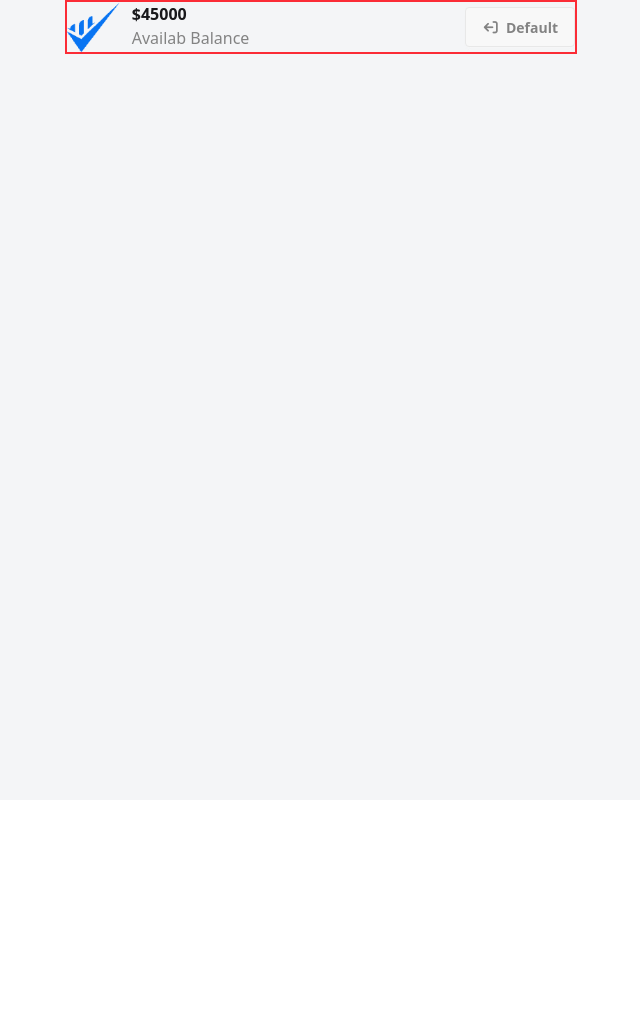
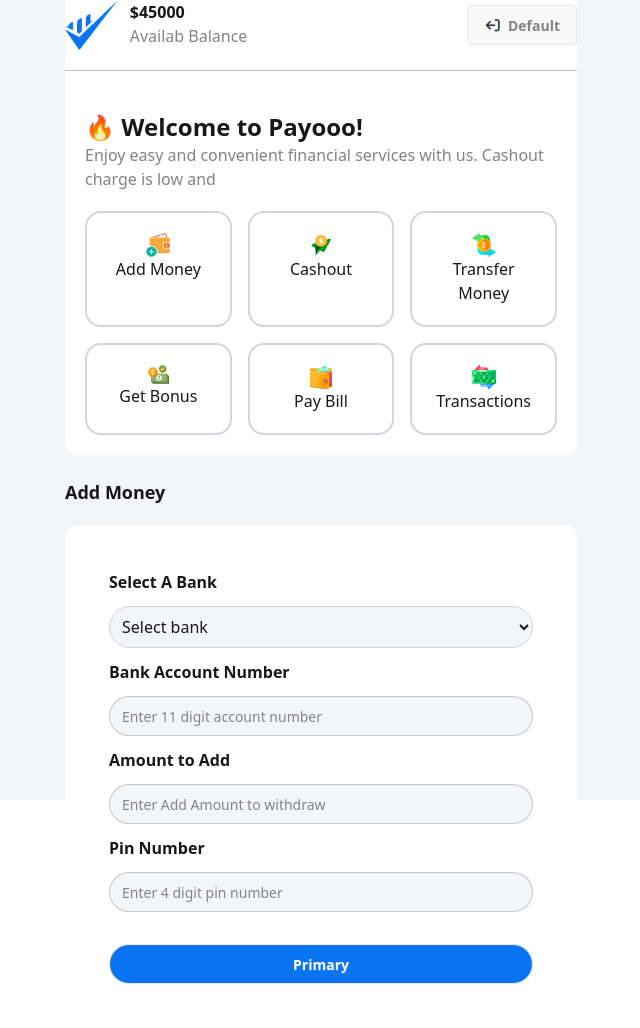
Before and after one commit to Mahedihasan101/Dom-and-Event-js, a plain HTML site: page home.html in a window 1280 px wide. Shown: the whole page, without its empty margins (319-959 px from the left). Before the commit the page ends 800 px from the top, so only its background shows below. Drawn offline with nearby package versions, Linux system fonts and the light colour scheme.

Commit message:
added home html and home js

```diff
--- a/home.html
+++ b/home.html
@@ -1,31 +1,143 @@
 <!DOCTYPE html>
 <html lang="en">
   <head>
-    <meta charset="UTF-8">
-    <meta name="viewport" content="width=device-width, initial-scale=1.0">
+    <meta charset="UTF-8" />
+    <meta name="viewport" content="width=device-width, initial-scale=1.0" />
     <title>Document</title>
     <!-- daisy ui cdn -->
-     <link href="https://cdn.jsdelivr.net/npm/daisyui@5" rel="stylesheet" type="text/css" />
+    <link
+      href="https://cdn.jsdelivr.net/npm/daisyui@5"
+      rel="stylesheet"
+      type="text/css"
+    />
 
     <!-- tailwind cdn -->
     <script src="https://cdn.jsdelivr.net/npm/@tailwindcss/browser@4"></script>
     <!-- font awsome cdn -->
-       <link rel="stylesheet" href="https://cdnjs.cloudflare.com/ajax/libs/font-awesome/7.0.0/css/all.min.css" integrity="sha512-DxV+EoADOkOygM4IR9yXP8Sb2qwgidEmeqAEmDKIOfPRQZOWbXCzLC6vjbZyy0vPisbH2SyW27+ddLVCN+OMzQ==" crossorigin="anonymous" referrerpolicy="no-referrer" />
+    <link
+      rel="stylesheet"
+      href="https://cdnjs.cloudflare.com/ajax/libs/font-awesome/7.0.0/css/all.min.css"
+      integrity="sha512-DxV+EoADOkOygM4IR9yXP8Sb2qwgidEmeqAEmDKIOfPRQZOWbXCzLC6vjbZyy0vPisbH2SyW27+ddLVCN+OMzQ=="
+      crossorigin="anonymous"
+      referrerpolicy="no-referrer"
+    />
   </head>
-<body class="bg-[#f4f5f7] h-[100vh] ">
-    <div class="border-2 border-red-500 min-h-[50px] flex justify-between items-center max-w-lg mx-auto">
+  <body class="bg-[#f4f5f7] h-[100vh]">
+    <div class="bg-white max-w-lg mx-auto rounded-b-xl">
+      <div
+        class="border-b border-b-[#c0c0c0] pb-5 min-h-[50px] flex justify-between items-center border-b-"
+      >
         <div class="flex">
-            <img src="./assets/Group.png" class="h-[50px]" alt="">
+          <img src="./assets/Group.png" class="h-[50px]" alt="" />
           <div class="ml-3">
-                <h2 class="font-bold">$<span>45000</span></h2>
+            <h2 class="font-bold">$<span id="available-balance">45000</span></h2>
             <p class="text-[#838383]">Availab Balance</p>
           </div>
         </div>
         <div>
-            <button class="btn text-[#838383]"><i class="fa-solid fa-arrow-right-from-bracket rotate-180"></i>Default</button>
+          <button class="btn text-[#838383]">
+            <i
+              class="fa-solid fa-arrow-right-from-bracket rotate-180 text-gray-700"
+            ></i
+            >Default
+          </button>
+        </div>
       </div>
 
+      <div class="p-5">
+        <div class="mt-5">
+          <h1 class="text-2xl font-bold">🔥 Welcome to Payooo!</h1>
+          <p class="text-[#838383]">
+            Enjoy easy and convenient financial services with us. Cashout charge
+            is low and
+          </p>
         </div>
 
+        <div class="grid grid-cols-3 gap-4 mt-5">
+          <div class="border-2 border-gray-300 p-5 rounded-2xl">
+            <img src="./assets/wallet1.png" class="mx-auto" alt="" />
+            <h2 class="text-center">Add Money</h2>
+          </div>
+          <div class="border-2 border-gray-300 p-5 rounded-2xl">
+            <img src="./assets/send1.png" class="mx-auto" alt="" />
+            <h2 class="text-center">Cashout</h2>
+          </div>
+          <div class="border-2 border-gray-300 p-5 rounded-2xl">
+            <img src="./assets/money1.png" class="mx-auto" alt="" />
+            <h2 class="text-center">Transfer Money</h2>
+          </div>
+          <div class="border-2 border-gray-300 p-5 rounded-2xl">
+            <img src="./assets/bonus1.png" class="mx-auto" alt="" />
+            <h2 class="text-center">Get Bonus</h2>
+          </div>
+          <div class="border-2 border-gray-300 p-5 rounded-2xl">
+            <img src="./assets/purse1.png" class="mx-auto" alt="" />
+            <h2 class="text-center">Pay Bill</h2>
+          </div>
+          <div class="border-2 border-gray-300 p-5 rounded-2xl">
+            <img src="./assets/transaction1.png" class="mx-auto" alt="" />
+            <h2 class="text-center">Transactions</h2>
+          </div>
+        </div>
+      </div>
+    </div>
+
+    <div class="all-form-sections max-w-lg mx-auto">
+      <h1 class="font-bold text-[18px] mt-6">Add Money</h1>
+      <form class="bg-[#ffffff] p-5 rounded-xl mt-5" action="">
+        <div class="m-6">
+          <div>
+            <label class="mt-3 font-semibold" for="">Select A Bank</label>
+            <select
+              class="sselect sselect-ghost w-full bg-[#f4f5f7] rounded-3xl border-gray-300 p-2 mt-3"
+              id="bank"
+            >
+              <option disabled selected>Select bank</option>
+              <option>Brack bank</option>
+              <option>City bank</option>
+              <option>janota bank</option>
+            </select>
+          </div>
+          <div class="mt-3">
+            <label id="account-number" class="font-semibold" for=""
+              >Bank Account Number</label
+            >
+            <input
+              type="text"
+              placeholder="Enter 11 digit account number"
+              id="mobaile-number"
+              class="input bg-[#f4f5f7] rounded-3xl mt-3 w-full"
+            />
+          </div>
+          <div class="mt-3">
+            <label class="font-semibold" for="">Amount to Add</label>
+            <input
+              type="text"
+              placeholder="Enter Add Amount to withdraw"
+              id="add-amount"
+              class="input bg-[#f4f5f7] rounded-3xl mt-3 w-full"
+            />
+          </div>
+
+          <div class="mt-3">
+            <label class="font-semibold" for="">Pin Number</label>
+            <input
+              type="text"
+              placeholder="Enter 4 digit pin number"
+              id="add-pin"
+              class="input bg-[#f4f5f7] rounded-3xl mt-3 w-full"
+            />
+          </div>
+          <button
+            class="btn text-white mt-8 w-full rounded-3xl bg-[#0874f2]"
+            id="add-mony-btn"
+          >
+            Primary
+          </button>
+        </div>
+      </form>
+    </div>
+
+    <script src="./home.js"></script>
   </body>
 </html>
--- /dev/null
+++ b/home.js
@@ -0,0 +1,14 @@
+document.getElementById('add-mony-btn').addEventListener('click', function (e) {
+    e.preventDefault()
+
+    const bank = document.getElementById('bank').value
+    const accountNumber = document.getElementById('mobaile-number').value
+    const amount = parseInt(document.getElementById('add-amount').value)
+    const pin = document.getElementById('add-pin').value
+
+    const availableBalance = parseInt(document.getElementById('available-balance').innerText)
+
+    const totalNewAvailableBalance = amount + availableBalance
+
+    document.getElementById('available-balance').innerText = totalNewAvailableBalance
+})
```
Lines whose indentation alone changed are shown as unchanged.
